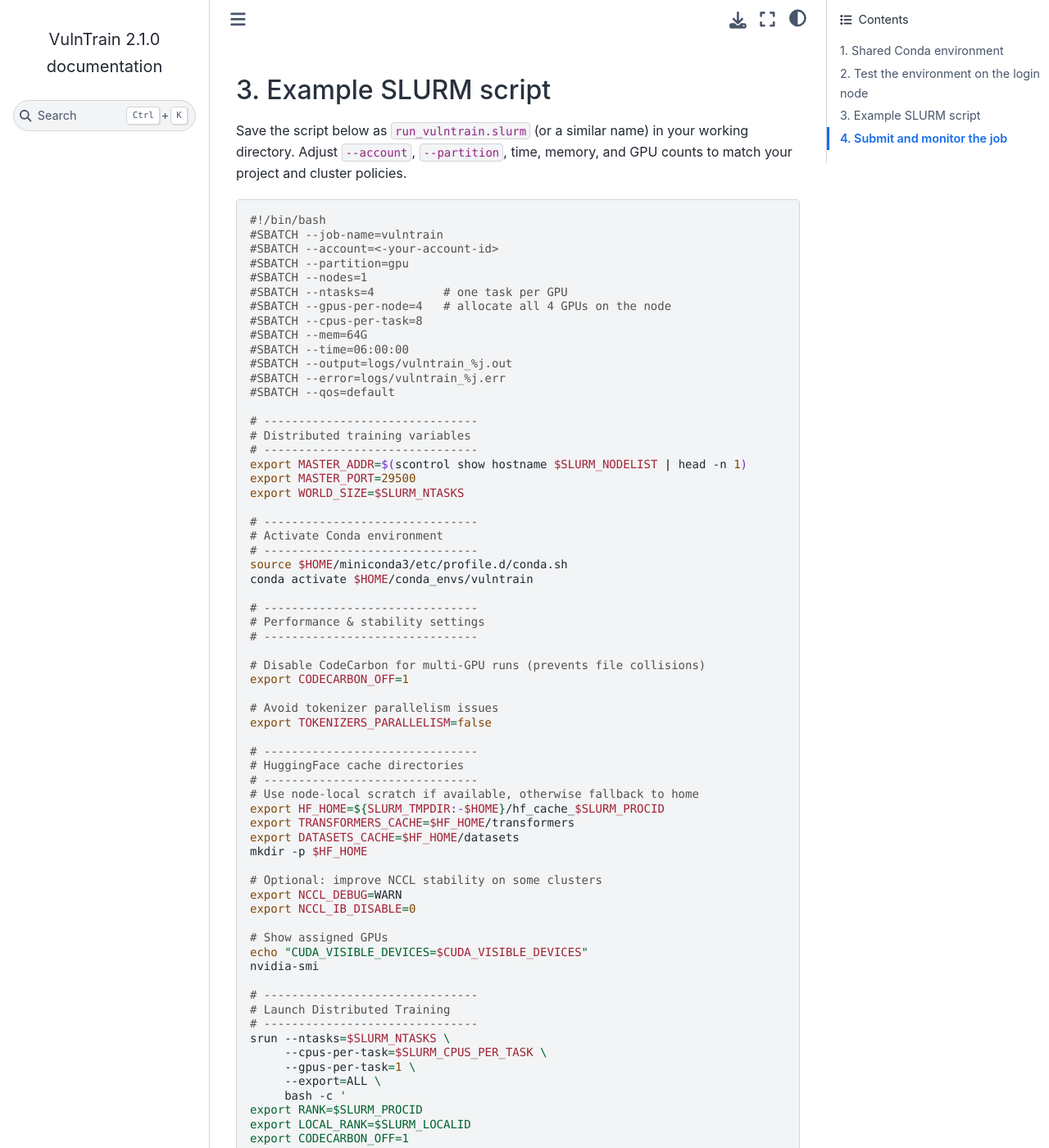
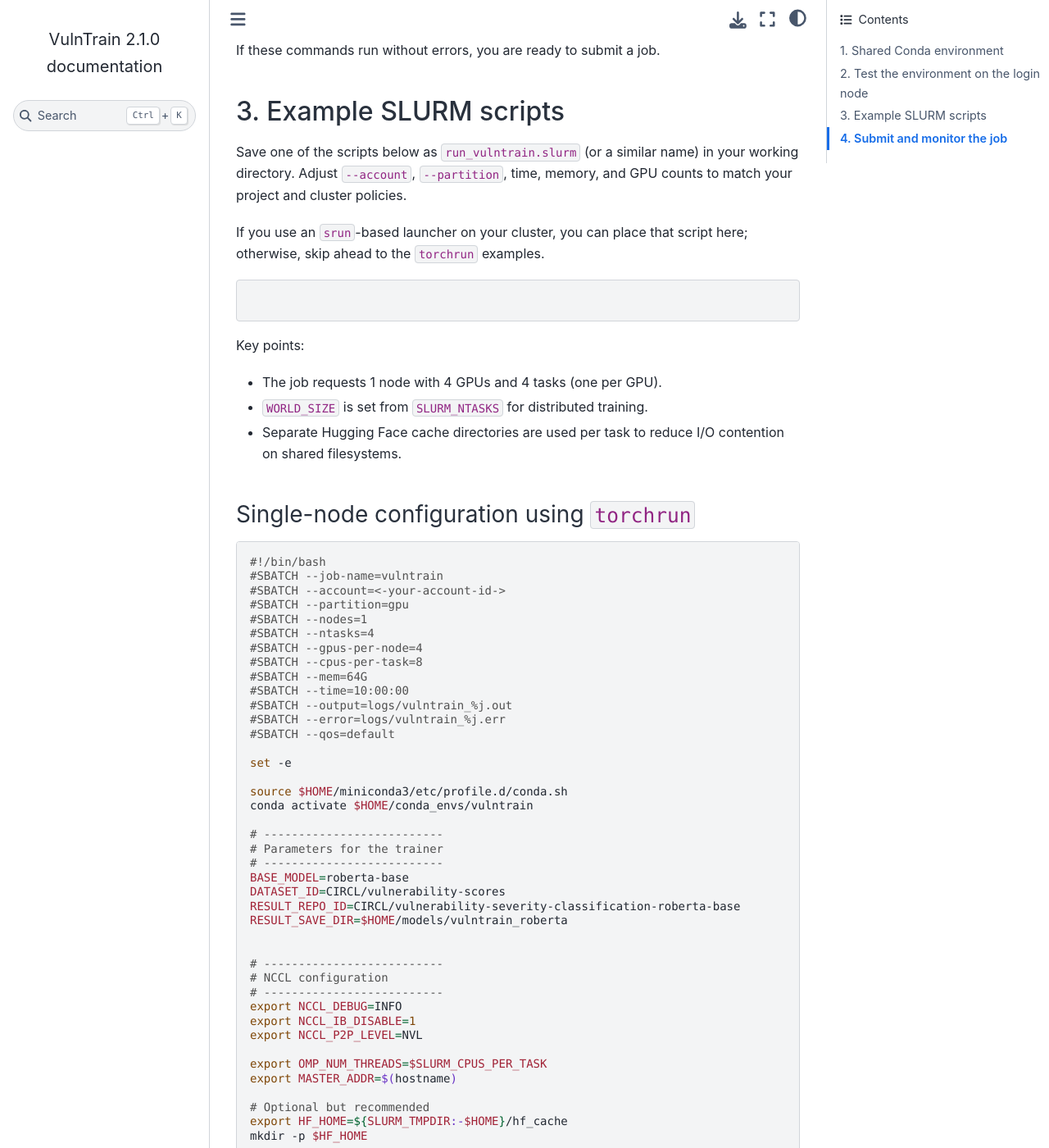
Before and after one commit to vulnerability-lookup/VulnTrain, a Sphinx documentation site: the page built from docs/hpc.md, in a window 1280 px wide and 1400 px high, scrolled down 1264 px. Shown: the whole window at 82% size. Built offline with Sphinx 7.4.7 and the Sphinx Book theme 1.1.4, drawn with Linux system fonts in a browser that asks for light colours; some of the changed text lies outside the part shown.

Commit message:
chg: [documentation] Improved HPC SLURM documentation.

````diff
--- a/docs/hpc.md
+++ b/docs/hpc.md
@@ -14,8 +15,8 @@
 ## 1. Shared Conda environment
 
 Run the following once on a **login node** to create a reusable environment for
-VulnTrain. If your site provides a module for Conda or Miniconda, make sure it
-is loaded first.
+VulnTrain. If your site provides Conda/Miniconda via environment modules, load
+the relevant module first.
 
 ```bash
 # 1. Make a folder for shared environments if it doesn't exist
@@ -55,95 +56,28 @@
 
 If these commands run without errors, you are ready to submit a job.
 
-## 3. Example SLURM script
+## 3. Example SLURM scripts
 
-Save the script below as `run_vulntrain.slurm` (or a similar name) in your
-working directory. Adjust `--account`, `--partition`, time, memory, and GPU
-counts to match your project and cluster policies.
+Save one of the scripts below as `run_vulntrain.slurm` (or a similar name) in
+your working directory. Adjust `--account`, `--partition`, time, memory, and
+GPU counts to match your project and cluster policies.
+
+If you use an `srun`-based launcher on your cluster, you can place that script
+here; otherwise, skip ahead to the `torchrun` examples.
 
 ```bash
-#!/bin/bash
-#SBATCH --job-name=vulntrain
-#SBATCH --account=<-your-account-id>
-#SBATCH --partition=gpu
-#SBATCH --nodes=1
-#SBATCH --ntasks=4          # one task per GPU
-#SBATCH --gpus-per-node=4   # allocate all 4 GPUs on the node
-#SBATCH --cpus-per-task=8
-#SBATCH --mem=64G
-#SBATCH --time=06:00:00
-#SBATCH --output=logs/vulntrain_%j.out
-#SBATCH --error=logs/vulntrain_%j.err
-#SBATCH --qos=default
 
-# -------------------------------
-# Distributed training variables
-# -------------------------------
-export MASTER_ADDR=$(scontrol show hostname $SLURM_NODELIST | head -n 1)
-export MASTER_PORT=29500
-export WORLD_SIZE=$SLURM_NTASKS
-
-# -------------------------------
-# Activate Conda environment
-# -------------------------------
-source $HOME/miniconda3/etc/profile.d/conda.sh
-conda activate $HOME/conda_envs/vulntrain
-
-# -------------------------------
-# Performance & stability settings
-# -------------------------------
-
-# Disable CodeCarbon for multi-GPU runs (prevents file collisions)
-export CODECARBON_OFF=1
-
-# Avoid tokenizer parallelism issues
-export TOKENIZERS_PARALLELISM=false
-
-# -------------------------------
-# HuggingFace cache directories
-# -------------------------------
-# Use node-local scratch if available, otherwise fallback to home
-export HF_HOME=${SLURM_TMPDIR:-$HOME}/hf_cache_$SLURM_PROCID
-export TRANSFORMERS_CACHE=$HF_HOME/transformers
-export DATASETS_CACHE=$HF_HOME/datasets
-mkdir -p $HF_HOME
-
-# Optional: improve NCCL stability on some clusters
-export NCCL_DEBUG=WARN
-export NCCL_IB_DISABLE=0
-
-# Show assigned GPUs
-echo "CUDA_VISIBLE_DEVICES=$CUDA_VISIBLE_DEVICES"
-nvidia-smi
-
-# -------------------------------
-# Launch Distributed Training
-# -------------------------------
-srun --ntasks=$SLURM_NTASKS \
-     --cpus-per-task=$SLURM_CPUS_PER_TASK \
-     --gpus-per-task=1 \
-     --export=ALL \
-     bash -c '
-export RANK=$SLURM_PROCID
-export LOCAL_RANK=$SLURM_LOCALID
-export CODECARBON_OFF=1
-
-$HOME/conda_envs/vulntrain/bin/vulntrain-train-severity-classification \
-        --base-model roberta-base \
-        --dataset-id CIRCL/vulnerability-scores \
-        --repo-id <-hugging-face-username->/vulnerability-severity-classification-roberta-base
-'
 ```
 
 Key points:
 
 - The job requests 1 node with 4 GPUs and 4 tasks (one per GPU).
 - `WORLD_SIZE` is set from `SLURM_NTASKS` for distributed training.
-- Separate HuggingFace cache directories are used per task to avoid I/O
+- Separate Hugging Face cache directories are used per task to reduce I/O
     contention on shared filesystems.
 
 
-### A configuration using ``torchrun``
+### Single-node configuration using `torchrun`
 
 ```bash
 #!/bin/bash
@@ -195,10 +129,71 @@
             --dataset-id $DATASET_ID \
             --repo-id $RESULT_REPO_ID \
             --model-save-dir $RESULT_SAVE_DIR \
-            --no-codecarbon \
             --no-push \
             --no-cache
 ```
+
+
+### Example of multi-node configuration
+
+```bash
+#!/bin/bash
+#SBATCH --job-name=vulntrain
+#SBATCH --account=<-your-account-id->
+#SBATCH --partition=gpu
+#SBATCH --nodes=4
+#SBATCH --ntasks-per-node=4
+#SBATCH --gpus-per-node=4
+#SBATCH --cpus-per-task=8
+#SBATCH --mem=64G
+#SBATCH --time=10:00:00
+#SBATCH --output=logs/vulntrain_%j_%N.out
+#SBATCH --error=logs/vulntrain_%j_%N.err
+#SBATCH --qos=default
+
+set -e
+
+# -------------------------------
+# Activate Conda environment
+# -------------------------------
+source $HOME/miniconda3/etc/profile.d/conda.sh
+conda activate $HOME/conda_envs/vulntrain
+
+# --------------------------
+# Parameters for the trainer
+# --------------------------
+BASE_MODEL=roberta-base
+DATASET_ID=CIRCL/vulnerability-scores
+RESULT_REPO_ID=CIRCL/vulnerability-severity-classification-roberta-base
+RESULT_SAVE_DIR=$HOME/models/vulntrain_roberta
+
+# --------------------------
+# NCCL configuration
+# --------------------------
+export NCCL_DEBUG=INFO
+export NCCL_IB_DISABLE=1        # if no InfiniBand, keep it disabled
+export NCCL_P2P_LEVEL=NODE      # change from NVL to NODE for multi-node
+
+export OMP_NUM_THREADS=$SLURM_CPUS_PER_TASK
+
+# Optional but recommended
+export HF_HOME=${SLURM_TMPDIR:-$HOME}/hf_cache
+mkdir -p $HF_HOME
+
+torchrun --nnodes=$SLURM_JOB_NUM_NODES \
+         --nproc_per_node=$SLURM_NTASKS_PER_NODE \
+         --node_rank=$SLURM_NODEID \
+         --master_addr=$(scontrol show hostnames $SLURM_JOB_NODELIST | head -n 1) \
+         --master_port=29500 \
+         $HOME/conda_envs/vulntrain/bin/vulntrain-train-severity-classification \
+            --base-model $BASE_MODEL \
+            --dataset-id $DATASET_ID \
+            --repo-id $RESULT_REPO_ID \
+            --model-save-dir $RESULT_SAVE_DIR \
+            --no-cache \
+            --no-push
+```
+
 
 
 ## 4. Submit and monitor the job
@@ -209,7 +204,14 @@
 sbatch run_vulntrain.slurm
 ```
 
-To follow progress, use your cluster's standard tools, for example:
+To follow progress, use your cluster’s standard tools, for example:
 
 - `squeue -u $USER` to see queued and running jobs.
-- `tail -f vulntrain-<jobid>.out` to stream the job's output log.
+- `tail -f vulntrain-<jobid>.out` to stream the job’s output log.
+
+
+Display accounting data and job steps in the Slurm job accounting log or Slurm database:
+
+```bash
+sacct -j <-jobid-> --format=JobID,JobName,Partition,AllocTRES,State,Elapsed,TotalCPU
+```
````
Also changed, not shown: other parts of docs/hpc.md (+5 -4 lines).
